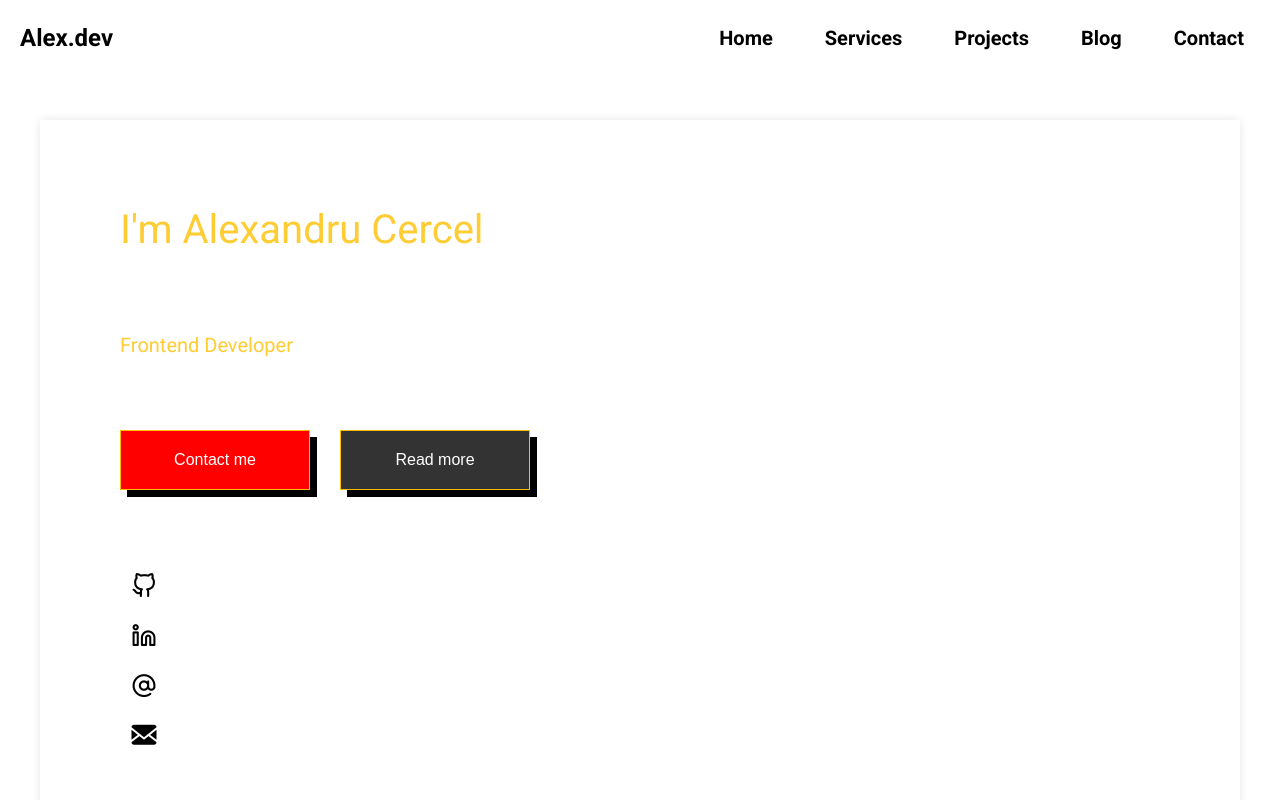
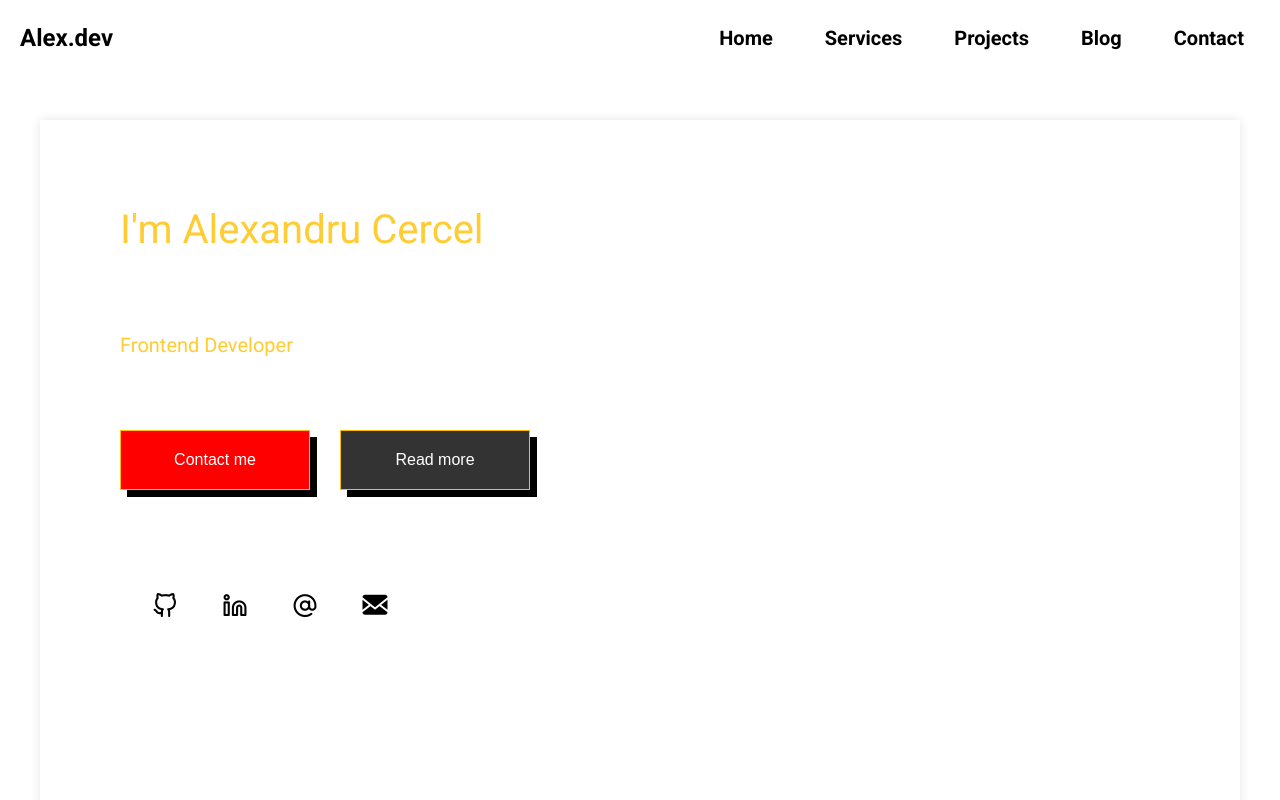
Before and after one commit to Alez05/my-portfolio-v2, a Next.js app: page / in a window 1280 px wide. Shown: the top 800 px of the page. Built offline with nearby package versions, Linux system fonts and the light colour scheme.

Commit message:
update and review the social links in the herobox Fixes #59

```diff
--- a/src/libs/ui/molecule/herobox/herobox.tsx
+++ b/src/libs/ui/molecule/herobox/herobox.tsx
@@ -63,9 +63,7 @@ const HeroBox = () => {
               {herobox.readMore}
             </Button>
           </FlexBox>
-          <FlexBox >
-            <SocialNetwork />
-          </FlexBox>
+          <SocialNetwork />
         </FlexBox>
       </FlexBox>
     </FlexBox>
--- a/src/libs/ui/molecule/network/network.tsx
+++ b/src/libs/ui/molecule/network/network.tsx
@@ -3,8 +3,12 @@ import { FlexBox, Icon } from '../../atom';
 
 const SocialNetwork = () => {
   return (
-    <FlexBox as='div'>
-      <li className='social-item'>
+    <FlexBox
+      flexDirection='row'
+      gap={20}
+      padding={20}
+      width='300px'
+    >
       <a
         target='_blank'
         rel='noopener noreferrer'
@@ -16,8 +20,6 @@ const SocialNetwork = () => {
           fontSize={25}
         />
       </a>
-      </li>
-      <li className='social-item'>
       <a
         target='_blank'
         rel='noopener noreferrer'
@@ -29,8 +31,6 @@ const SocialNetwork = () => {
           fontSize={25}
         />
       </a>
-      </li>
-      <li className='social-item'>
       <a
         target='_blank'
         rel='noopener noreferrer'
@@ -42,8 +42,6 @@ const SocialNetwork = () => {
           fontSize={25}
         />
       </a>
-      </li>
-      <li className='social-item'>
       <a
         target='_blank'
         rel='noopener noreferrer'
@@ -55,7 +53,6 @@ const SocialNetwork = () => {
           fontSize={25}
         />
       </a>
-      </li>
     </FlexBox>
   );
 };
```
Lines whose indentation alone changed are shown as unchanged.
